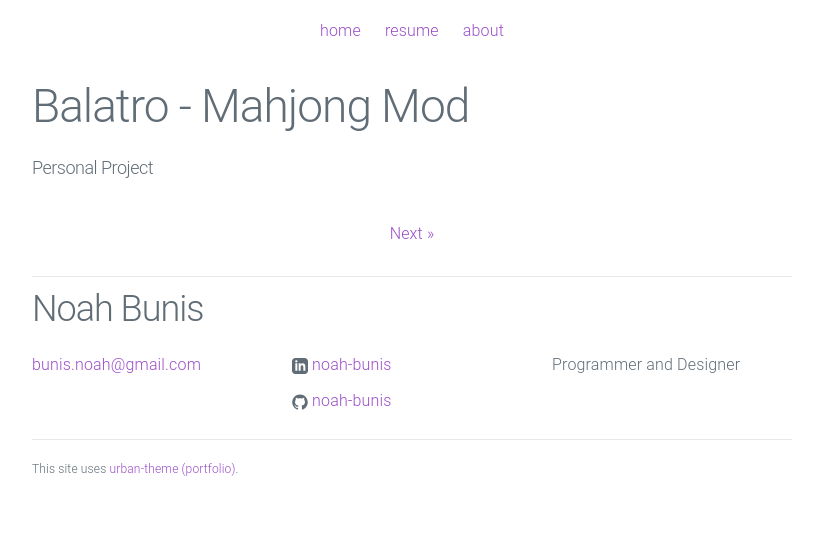
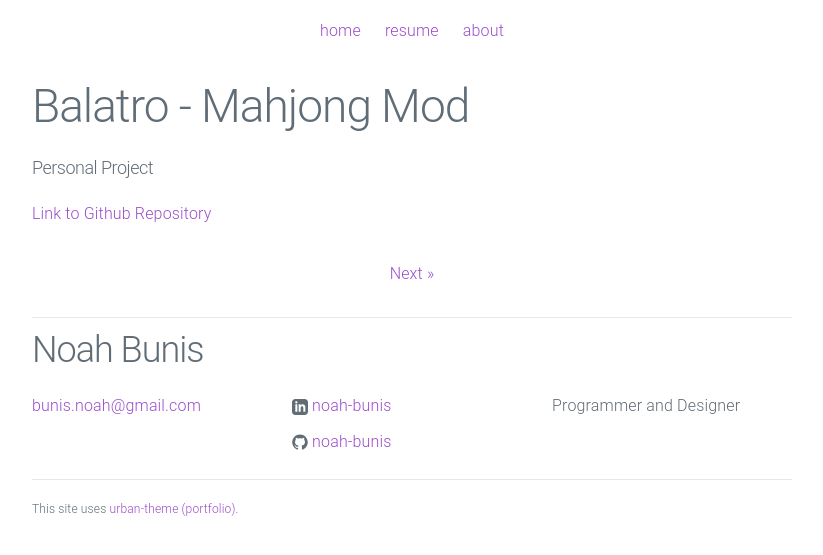
Before and after one commit to Noah-Bunis/noah-bunis.github.io, a Jekyll site: the page built from _posts/2026-1-11-balatromahjong.md, in a window 1280 px wide. Shown: the top 555 px of the page, without its empty margins (228-1051 px from the left). Built offline with Jekyll 4.4.1, drawn with Linux system fonts in a browser that asks for light colours.

Commit message:
Update 2026-1-11-balatromahjong.md

```diff
--- a/_posts/2026-1-11-balatromahjong.md
+++ b/_posts/2026-1-11-balatromahjong.md
@@ -5,3 +5,4 @@ summary: "Personal Project"
 date:   1/11/2026
 preview: /assets/Red.png
 ---
+[Link to Github Repository](https://github.com/Noah-Bunis/BalatroMahjong)
```
